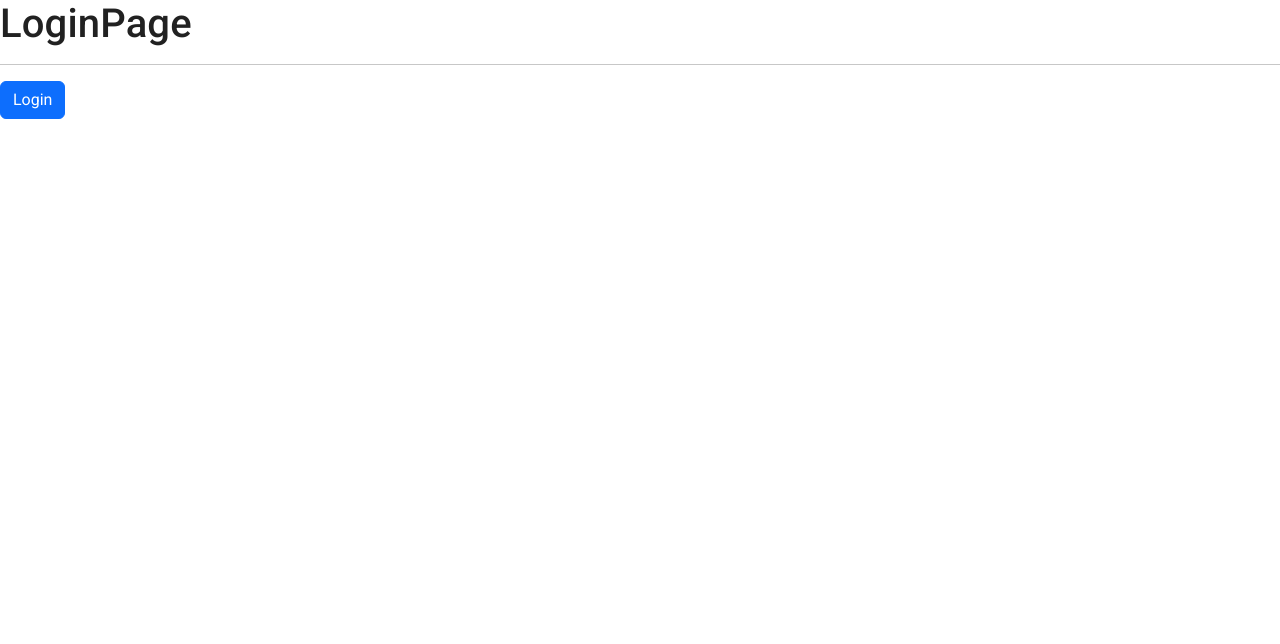
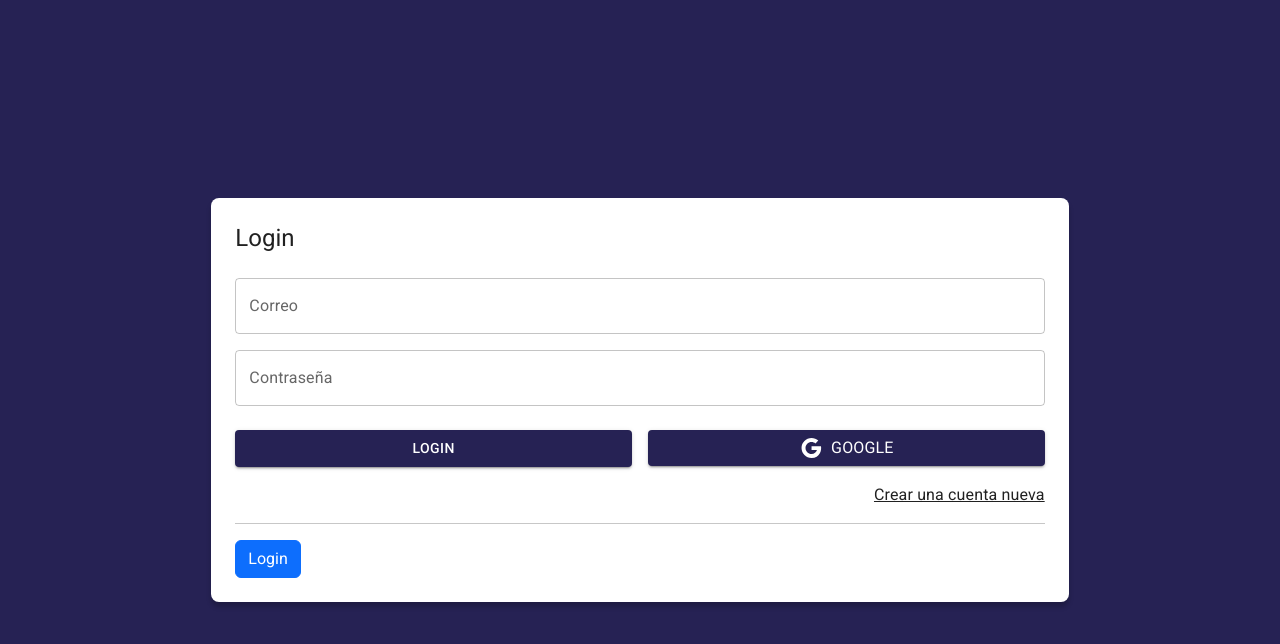
Before and after one commit to David-dgm/Vocabulary, a React (Vite) app: page /auth/login in a window 1280 px wide. Shown: the top 644 px of the page. Built offline with nearby package versions, Linux system fonts and the light colour scheme.

Commit message:
feat: update login with mui

```diff
--- a/src/auth/pages/LoginPage.jsx
+++ b/src/auth/pages/LoginPage.jsx
@@ -1,15 +1,17 @@
 import { useContext } from 'react';
 import { useNavigate } from 'react-router-dom';
 import { AuthContext } from '../context/AuthContext';
+import { Button, Grid, Link, TextField, Typography } from '@mui/material';
+import { Google } from '@mui/icons-material';
+
+import { Link as RouterLink } from 'react-router-dom';
 
 export const LoginPage = () => {
-
-	const {login} = useContext(AuthContext)
+	const { login } = useContext(AuthContext);
 
 	const navigate = useNavigate();
 
 	const onLogin = () => {
-
 		const lastPath = localStorage.getItem('last-path') || '/';
 
 		login('David Gomez');
@@ -19,12 +21,51 @@
 	};
 
 	return (
-		<div>
-			<h1>LoginPage</h1>
-			<hr />
-			<button className='btn btn-primary' onClick={onLogin}>
-				Login
-			</button>
-		</div>
+		<Grid
+			container
+			spacing={0}
+			direction='column'
+			alignItems='center'
+			justifyContent='center'
+			sx={{ minHeight: '100vh', backgroundColor: 'primary.main', padding: 4 }}
+		>
+			<Grid item className='box-shadow' xs={3} sx={{ backgroundColor: 'white', padding: 3, borderRadius: 2 }}>
+				<Typography variant='h5' sx={{ mb: 1 }}>
+					Login
+				</Typography>
+				<form>
+					<Grid container>
+						<Grid item xs={12} sx={{ mt: 2 }}>
+							<TextField label='Correo' type='email' placeholder='correo@google.com' fullWidth />
+						</Grid>
+						<Grid item xs={12} sx={{ mt: 2 }}>
+							<TextField label='Contraseña' type='password' placeholder='Contraseña' fullWidth />
+						</Grid>
+						<Grid container spacing={2} sx={{ mb: 2, mt: 1 }}>
+							<Grid item xs={12} sm={6}>
+								<Button variant='contained' fullWidth>
+									Login
+								</Button>
+							</Grid>
+							<Grid item xs={12} sm={6}>
+								<Button variant='contained' fullWidth>
+									<Google />
+									<Typography sx={{ ml: 1 }}>Google</Typography>
+								</Button>
+							</Grid>
+						</Grid>
+						<Grid container direction='row' justifyContent='end'>
+							<Link component={RouterLink} color='inherit' to='/auth/register'>
+								Crear una cuenta nueva
+							</Link>
+						</Grid>
+					</Grid>
+				</form>
+				<hr />
+				<button className='btn btn-primary' onClick={onLogin}>
+					Login
+				</button>
+			</Grid>
+		</Grid>
 	);
 };
```
